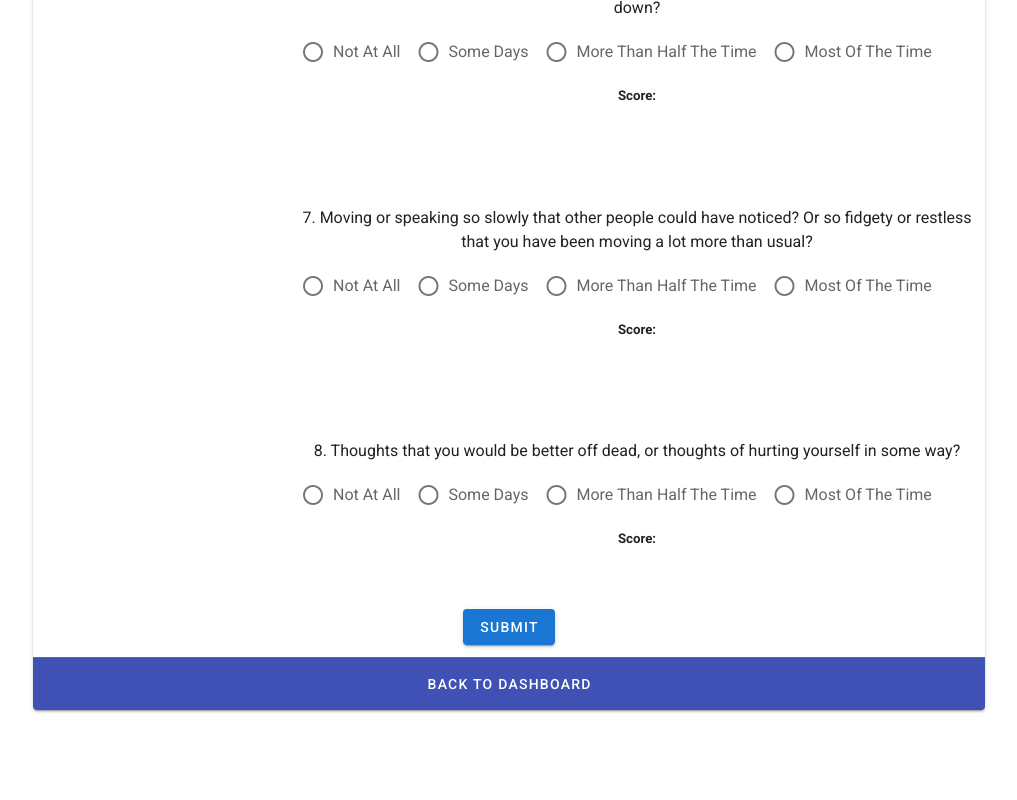
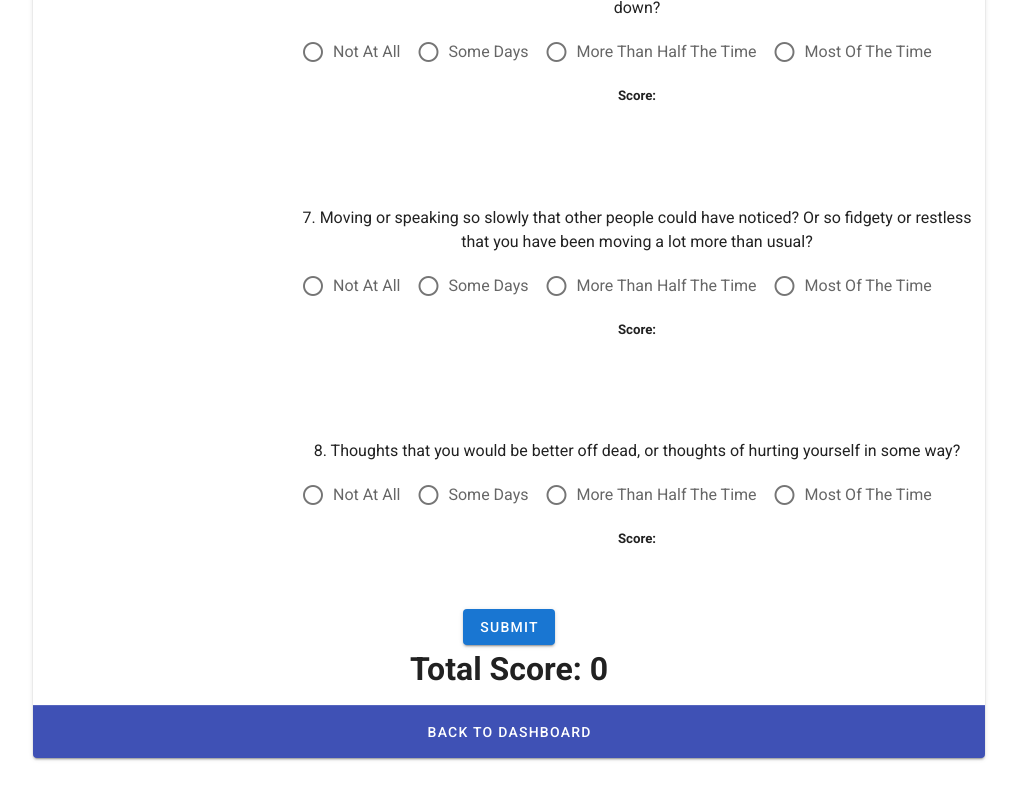
Before and after one commit to dvega920/BALANCE, a Vue app in the folder client/: page /Survey in a window 1280 px wide. Shown: the part 1430-2230 px from the top of the page, without its empty margins (259-1276 px from the left). Built offline with nearby package versions, Linux system fonts and the light colour scheme.

Commit message:
added h1 'total score' with computed value that displays the sum of all the responses

```diff
--- a/client/src/components/Questionnaire.vue
+++ b/client/src/components/Questionnaire.vue
@@ -20,6 +20,8 @@
       <div class="submit">
         <v-btn color="primary">Submit</v-btn>
       </div>
+
+      <h1>Total Score: {{totalScore}}</h1>
     </v-container>
   </v-app>
 </template>
```
